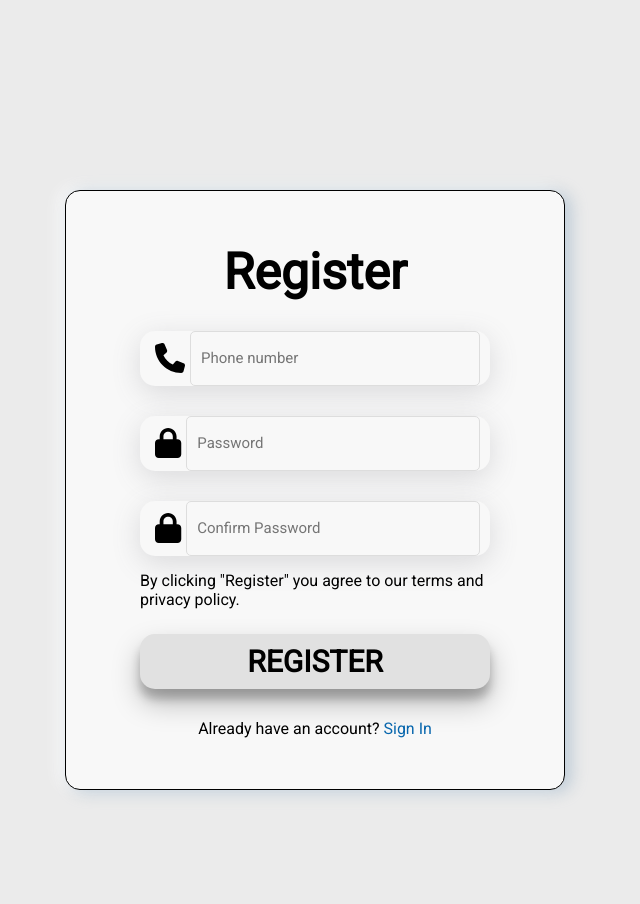
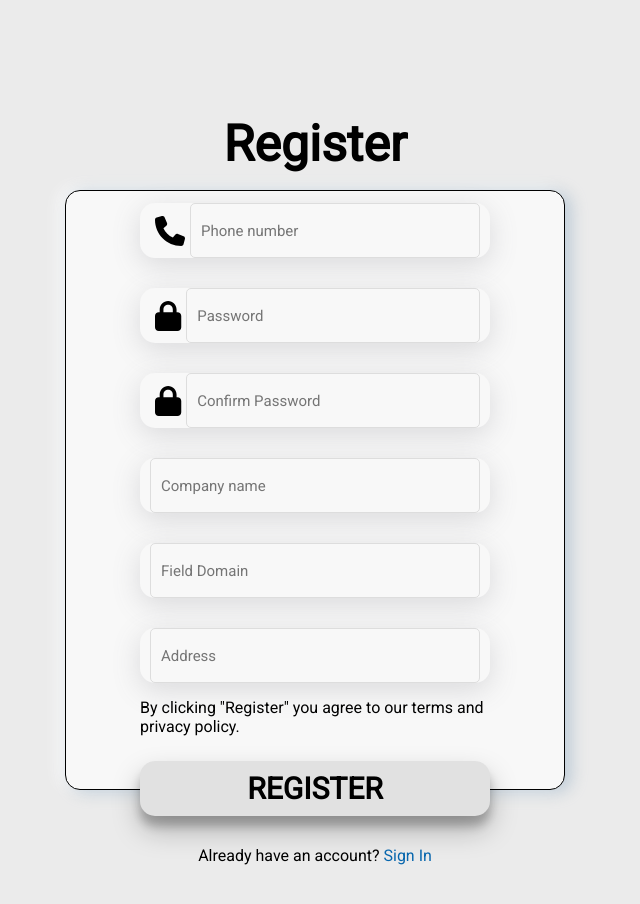
Before and after one commit to ThanhThienNhan/ktpm-frontend-web, a React (Vite) app: page /register in a window 1280 px wide. Shown: the top 904 px of the page, without its empty margins (325-965 px from the left). Built offline with nearby package versions, Linux system fonts and the light colour scheme; a web font is replaced by a local one.

Commit message:
fix UI bug

```diff
--- a/src/Layouts/Brand/Header/Header.jsx
+++ b/src/Layouts/Brand/Header/Header.jsx
@@ -75,7 +75,7 @@ const Header = ({ userInfo, setUserInfo }) => {
                     >
                         {showAvtDropdown && (
                             <div className="dropdown-menu" id="avt-dropdown">
-                                <Link to="/brand-info">Profile</Link>
+                                <Link to="/brand/brand-info">Profile</Link>
                                 <hr />
                                 <Link onClick={logOut}>
                                     <FontAwesomeIcon
--- a/src/pages/AdminGameManagement/AdminGameManagement.jsx
+++ b/src/pages/AdminGameManagement/AdminGameManagement.jsx
@@ -54,6 +54,7 @@ function AdminGameManagement() {
 
   function deleteGame(id){
     //make API call
+
   }
 
   function changePage(number){
--- a/src/pages/Authentication/Register.jsx
+++ b/src/pages/Authentication/Register.jsx
@@ -82,6 +82,37 @@ const Register = () => {
                         Password & Confirmed Password do not match
                     </div>
                 )}
+
+                <div className="input-box">
+                    <input
+                        className="input-field"
+                        id="register-phone"
+                        placeholder="Company name"
+                        pattern="0[0-9]{9}"
+                    />
+                </div>
+
+                <div className="input-box">
+                    <input
+                        className="input-field"
+                        id="register-phone"
+                        placeholder="Field Domain"
+                        pattern="0[0-9]{9}"
+                    />
+                </div>
+
+                <div className="input-box">
+                    <input
+                        className="input-field"
+                        id="register-phone"
+                        placeholder="Address"
+                        pattern="0[0-9]{9}"
+                    />
+                </div>
+
+
+
+
                 <div className="agreed-term">
                     By clicking "Register" you agree to our terms and privacy policy.
                 </div>
--- a/src/pages/BrandEvents/AddEvent.css
+++ b/src/pages/BrandEvents/AddEvent.css
@@ -4,7 +4,12 @@
     width: 75%; /* Adjust width as needed */
     margin: auto; /* Center the form */
     align-items: center;
-
+  }
+  .form-container div {
+    margin-bottom: 20px;
+    width: 70%;
+    display: flex;
+    flex-direction: column;
   }
 
   .Input-grid{
--- a/src/pages/BrandReportDetail/BrandReportDetail.jsx
+++ b/src/pages/BrandReportDetail/BrandReportDetail.jsx
@@ -76,16 +76,16 @@ function BrandReportDetail() {
           </thead>
           <tbody>
             {[
-              { username: "user1", points: 30 },
-              { username: "user2", points: 60 },
-              { username: "user3", points: 45 },
-              { username: "user4", points: 150 },
-              { username: "user5", points: 90 },
-              { username: "user6", points: 35 },
-              { username: "user7", points: 20 },
-              { username: "user8", points: 120 },
-              { username: "user9", points: 10 },
-              { username: "user10", points: 240 },
+              { "username": "JackAnderson", "points": 240 },
+              { "username": "DavidBrown", "points": 150 },
+              { "username": "HannahMoore", "points": 120 },
+              { "username": "EveDavis", "points": 90 },
+              { "username": "BobSmith", "points": 60 },
+              { "username": "CarolJohnson", "points": 45 },
+              { "username": "FrankMiller", "points": 35 },
+              { "username": "AliceGreen", "points": 30 },
+              { "username": "GraceWilson", "points": 20 },
+              { "username": "IanTaylor", "points": 10 }
             ].map((data, index) => (
               <tr key={index}>
                 <td>{data.username}</td>
```
